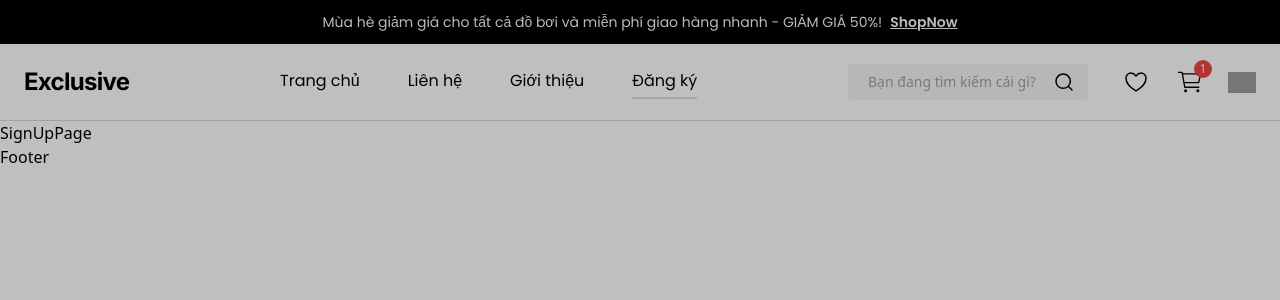
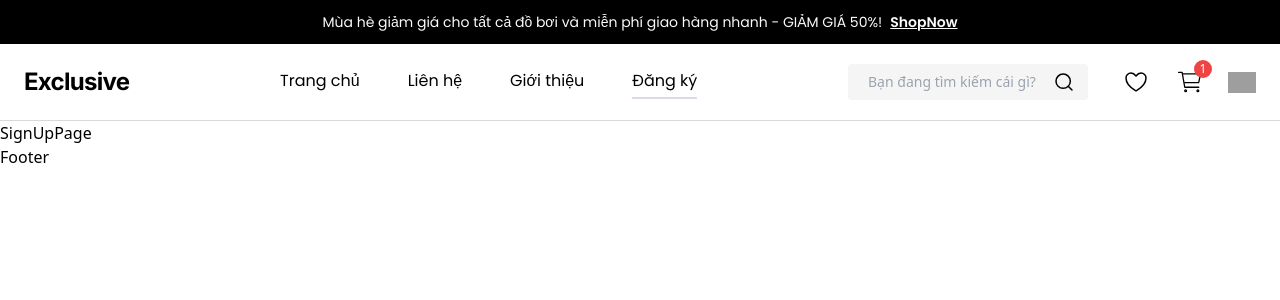
Before and after one commit to xuanphong03/E-commerce-Website, a React (Vite) app: page /sign-up in a window 1280 px wide. Shown: the top 300 px of the page. Built offline with nearby package versions, Linux system fonts and the light colour scheme; grey boxes are pictures that could not be loaded.

Commit message:
build header v1.0.2

```diff
--- a/src/layouts/Header/index.jsx
+++ b/src/layouts/Header/index.jsx
@@ -35,7 +35,7 @@ const NavList = [
 export default function Header() {
   const [search, setSearch] = useState('');
   const [showAccountDropdown, setShowAccountDropdown] = useState(false);
-  const [isShowedMobileNavigation, setShowMobileNavigation] = useState(true);
+  const [isShowedMobileNavigation, setShowMobileNavigation] = useState(false);
   const isAuthenticated = true;
 
   const accountDropdownRef = useRef(null);
```
